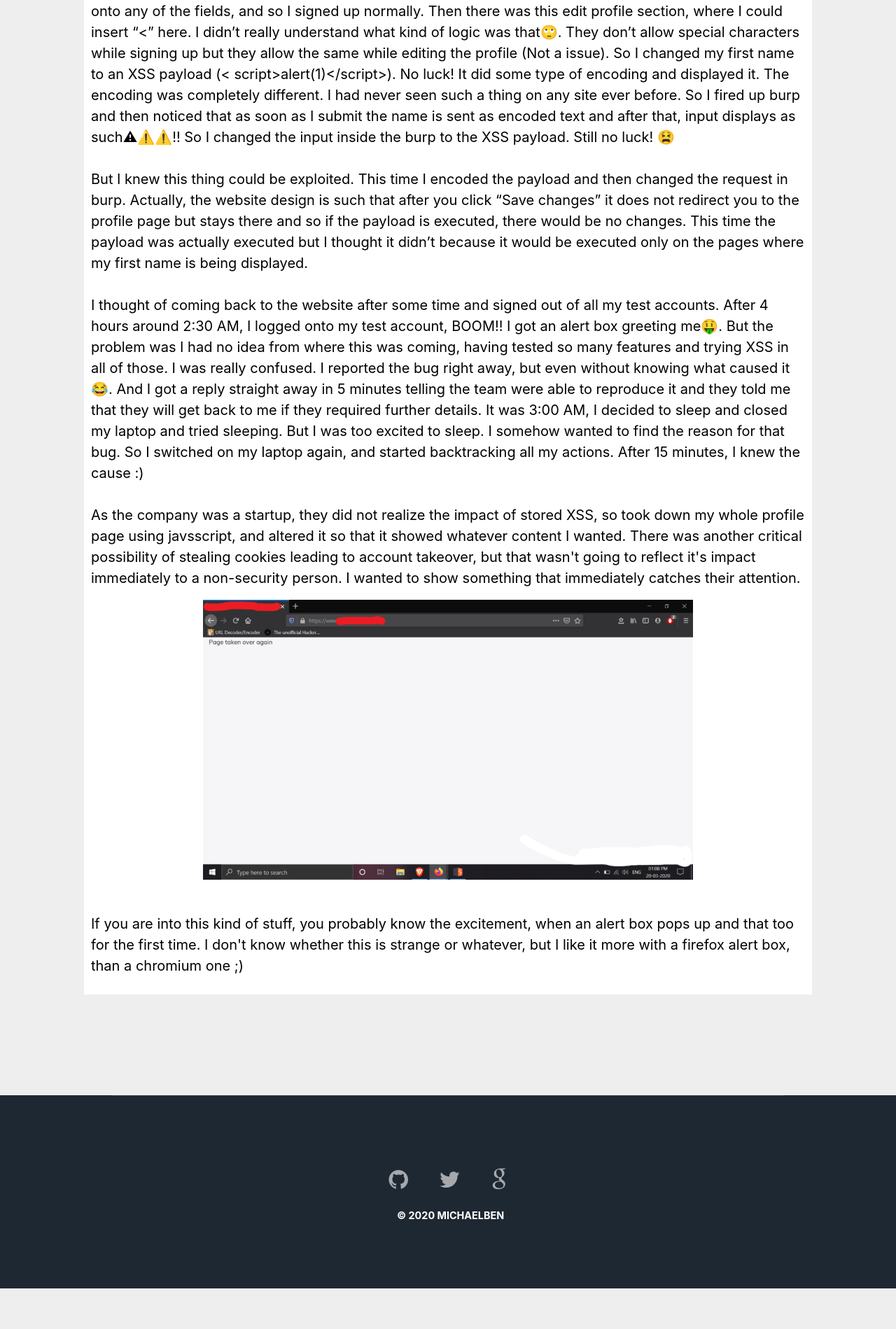
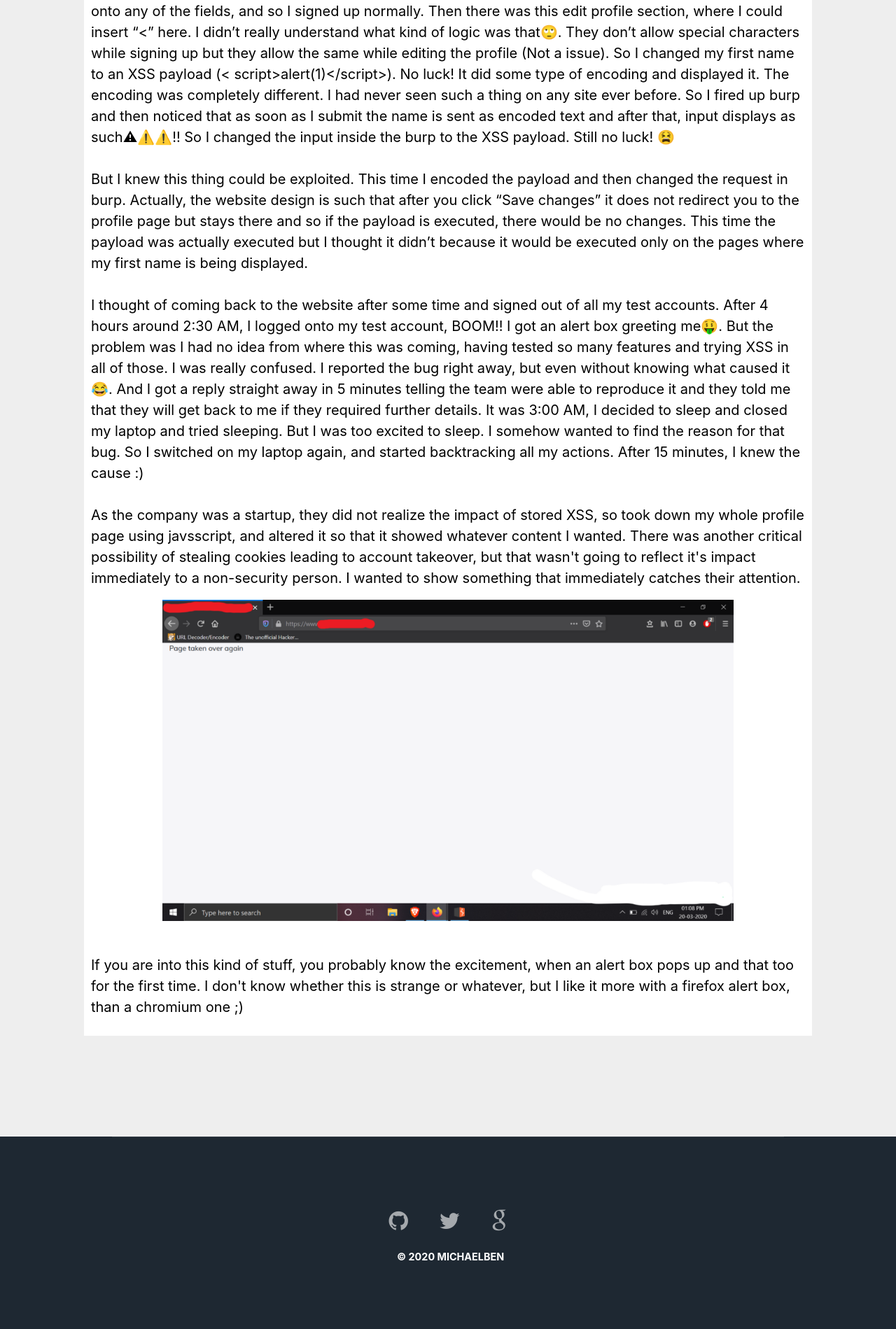
Before and after one commit to ksharinarayanan/ksharinarayanan.github.io, a Jekyll site: the page built from _posts/2020-05-17-welcome-to-jekyll - Copy (2).markdown, in a window 1280 px wide. Shown: the part 979-2878 px from the top of the page at 70% size. Built offline with Jekyll 4.4.1, drawn with Linux system fonts in a browser that asks for light colours; before the commit the page ends 2820 px from its top, so only the background shows below that.

Commit message:
Fixed image resizing

```diff
--- a/_posts/2020-05-17-welcome-to-jekyll - Copy (2).markdown
+++ b/_posts/2020-05-17-welcome-to-jekyll - Copy (2).markdown
@@ -61,7 +61,7 @@ image: /assets/images/stored_xss.png
 
                 As the company was a startup, they did not realize the impact of stored XSS, so took down my whole profile page using javsscript, and altered it so that it showed whatever content I wanted. There was another critical possibility of stealing cookies leading to account takeover, but that wasn't going to reflect it's impact immediately to a non-security person. I wanted to show something that immediately catches their attention.
             </p>
-            <center><span class=""><img src="{{ page.image }}" alt="" height="400px" width="700px" /></span></center>
+            <center><span class=""><img src="{{ page.image }}" alt="" height="30%" width="80%" /></span></center>
             <br><br>
             <p style="font-size: 20px;">
                 If you are into this kind of stuff, you probably know the excitement, when an alert box pops up and that too for the first time. I don't know whether this is strange or whatever, but I like it more with a firefox alert box, than a chromium one ;)
```
